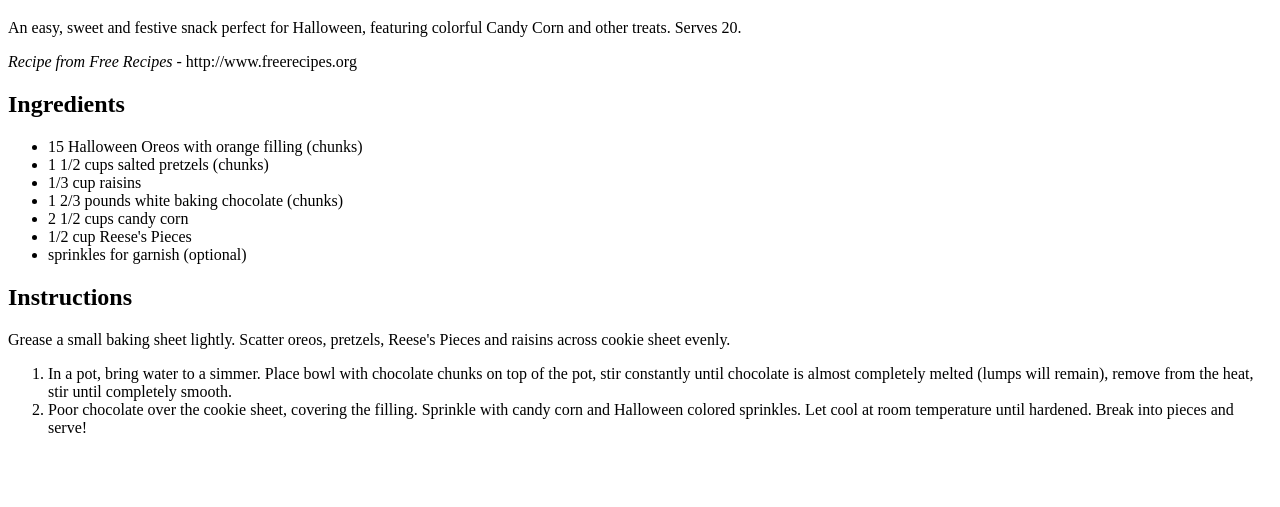
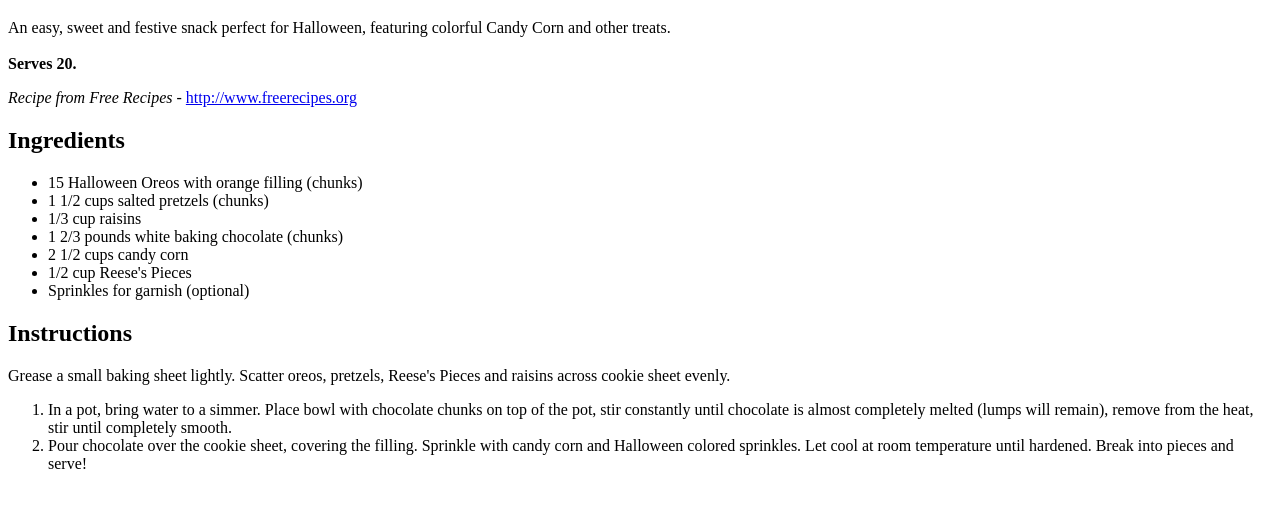
Before and after one commit to VermillionOne/dws1, a plain HTML site: page self_assessment_text_lists/lists.html in a window 1280 px wide. Shown: the part 61-568 px from the top of the page. Drawn offline with Linux system fonts and the light colour scheme.

Commit message:
lists.html corrections
Edited some spelling, added some extra inline tags and a link to the
site that the recipe is from.

```diff
--- a/self_assessment_text_lists/lists.html
+++ b/self_assessment_text_lists/lists.html
@@ -7,10 +7,10 @@
 	<body>
 		<h1>Halloween White Chocolate Bark</h1>
 		<p>
-			An easy, sweet and festive snack perfect for Halloween, featuring colorful Candy Corn and other treats. Serves 20.
+			An easy, sweet and festive snack perfect for Halloween, featuring colorful Candy Corn and other treats.<br><br><b>Serves 20.</b>
 		</p>
 		<p>
-			<em>Recipe from Free Recipes</em> - http://www.freerecipes.org
+			<em>Recipe from Free Recipes</em> - <a href="http://www.freerecipes.org">http://www.freerecipes.org</a>
 		</p>
 		<h2>
 			Ingredients
@@ -22,7 +22,7 @@
 			<li>1 2/3 pounds white baking chocolate (chunks)</li>
 			<li>2 1/2 cups candy corn</li>
 			<li>1/2 cup Reese's Pieces</li>
-			<li>sprinkles for garnish (optional)</li>
+			<li>Sprinkles for garnish (optional)</li>
 		</ul>
 		<h2>
 			Instructions
@@ -32,7 +32,7 @@
 		</p>
 		<ol>
 		    <li>In a pot, bring water to a simmer. Place bowl with chocolate chunks on top of the pot, stir constantly until chocolate is almost completely melted (lumps will remain), remove from the heat, stir until completely smooth.</li>
-		    <li>Poor chocolate over the cookie sheet, covering the filling. Sprinkle with candy corn and Halloween colored sprinkles. Let cool at room temperature until hardened. Break into pieces and serve!</li>
+		    <li>Pour chocolate over the cookie sheet, covering the filling. Sprinkle with candy corn and Halloween colored sprinkles. Let cool at room temperature until hardened. Break into pieces and serve!</li>
 		</ol>
 		</p>
 	</body>
```
